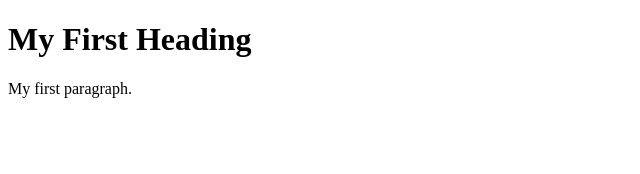
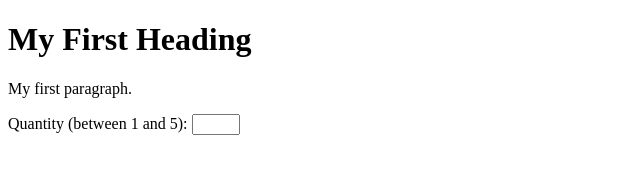
Before and after one commit to Human-Crow/alt_calculator, a plain HTML site: page index.html in a window 1280 px wide. Shown: the whole page, without its empty margins (0-640 px from the left). Drawn offline with Linux system fonts and the light colour scheme.

Commit message:
input box test

```diff
--- a/index.html
+++ b/index.html
@@ -7,6 +7,7 @@
 
 <h1>My First Heading</h1>
 <p>My first paragraph.</p>
-
+<label for="quantity">Quantity (between 1 and 5):</label>
+<input type="number" id="quantity" name="quantity" min="1" max="5">
 </body>
 </html>
```
